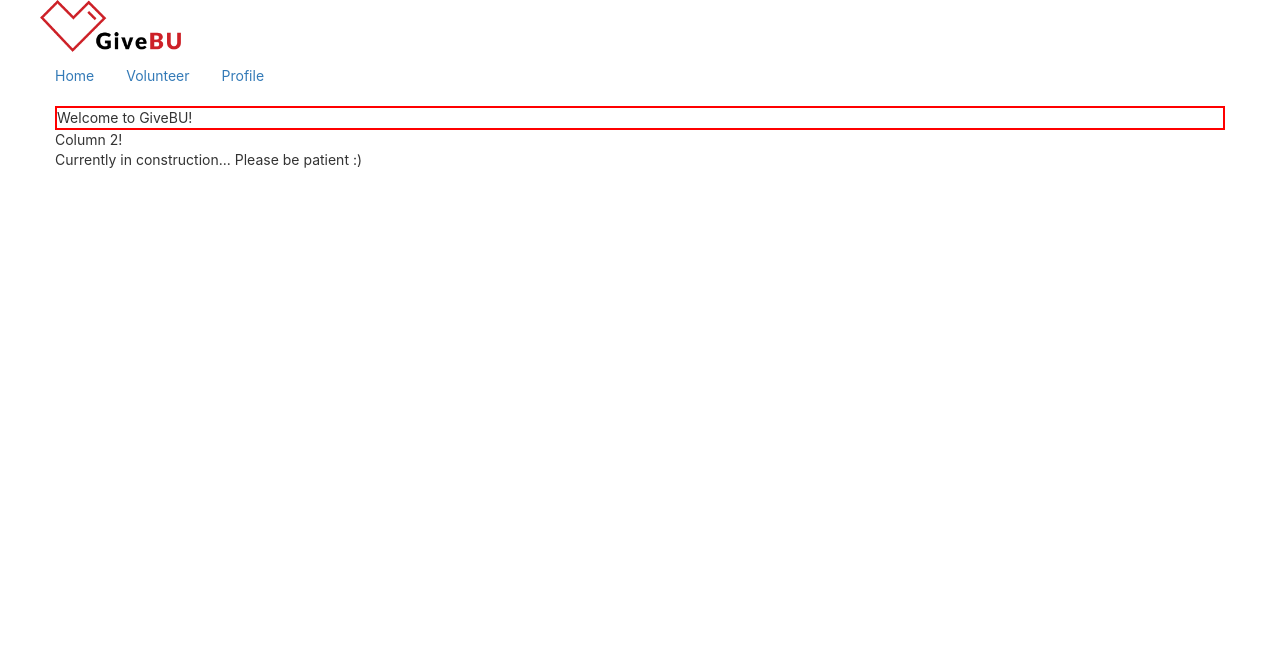
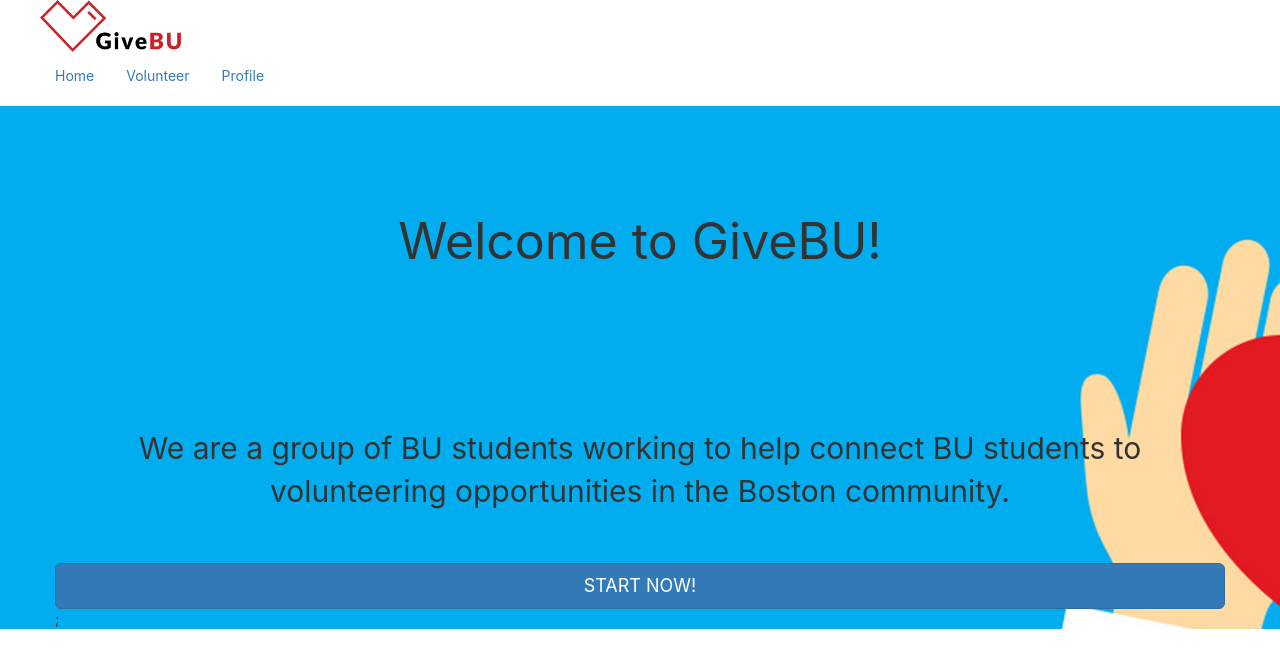
Before and after one commit to stephshin2/GiveBU, a React (Create React App) app in the folder givebu-react-front-end/: page / in a window 1280 px wide. Shown: the top 668 px of the page. Built offline with nearby package versions, Linux system fonts and the light colour scheme.

Commit message:
home page example

```diff
--- a/givebu-react-front-end/src/Home.css
+++ b/givebu-react-front-end/src/Home.css
@@ -1,5 +1,21 @@
-.homepage {
-    border-style: solid;
-    border-width: 2px;
-    border-color: red;
+.home {
+    background-image: url('./givingheart.jpg');
 }
+
+.welcome {
+    /*border-style: solid;*/
+    /*border-width: 2px;*/
+    /*border-color: red;*/
+    text-align: center;
+    padding: 100px;
+    font-size: 50px;
+}
+
+.description {
+    /*border-style: solid;*/
+    /*border-width: 2px;*/
+    /*border-color: red;*/
+    text-align: center;
+    padding: 50px;
+    font-size: 30px;
+}
--- a/givebu-react-front-end/src/Home.js
+++ b/givebu-react-front-end/src/Home.js
@@ -2,7 +2,7 @@ import React, { Component,} from 'react';
 import logo from './givebu-logo.png';
 
 import {
-    Nav,
+    Button,
     Row,
     Col,
     Container
@@ -10,28 +10,36 @@ import {
 
 import './Home.css';
 
+
 class Home extends Component {
     render() {
         return (
 
-            <div>
-
-               <Container>
+            <div className="home">
+                <Container>
                     <Row>
-                        <Col className="homepage">
-                            Welcome to GiveBU!
-                        </Col>
                         <Col>
-                            Column 2!
+                            <div className="welcome">
+                                Welcome to GiveBU!
+                            </div>
                         </Col>
                     </Row>
 
                     <Row>
                         <Col>
-                            Currently in construction... Please be patient :)
+                            <div className="description">
+                                We are a group of BU students working to help connect BU students to volunteering opportunities in the Boston community.
+                            </div>
                         </Col>
                     </Row>
 
+                    <Row>
+                        <div>
+                            <Button href="/#/volunteer" variant="primary" size="lg" block>
+                                START NOW!
+                            </Button>
+                        </div>;
+                    </Row>
                 </Container>
 
             </div>
```
Also changed, not shown: givebu-react-front-end/src/givingheart.jpg (added).
